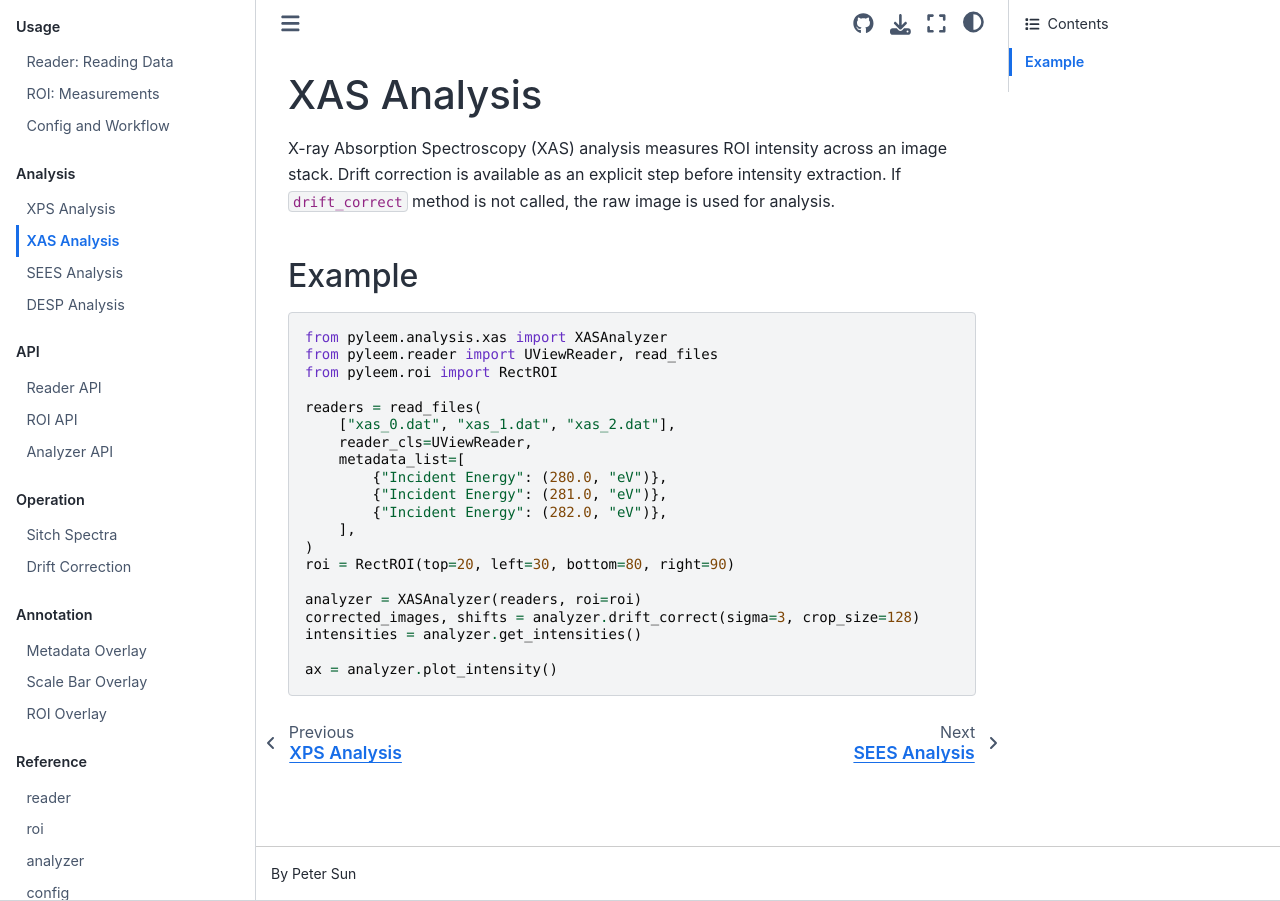
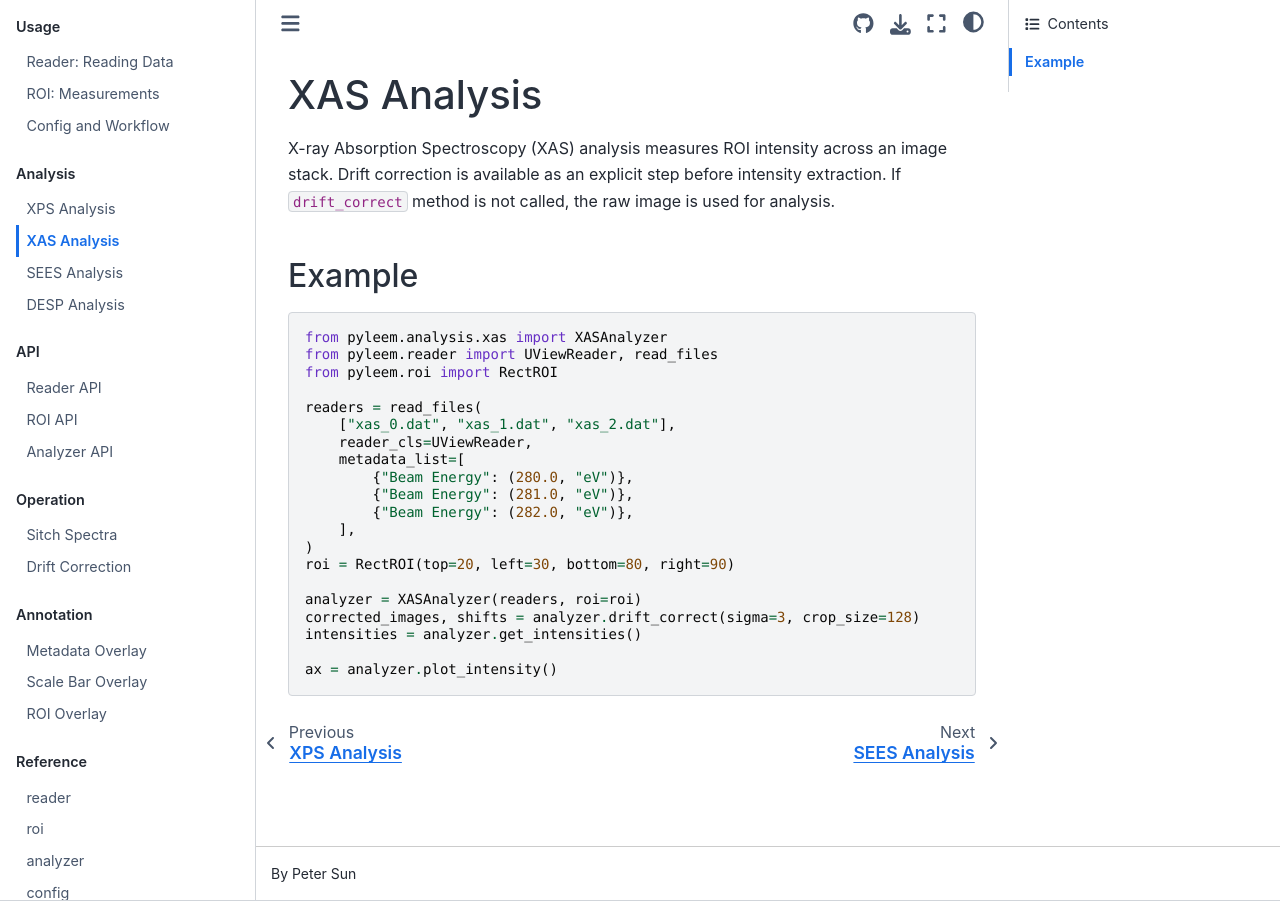
Before and after one commit to peterhys/pyLEEM, a Sphinx documentation site: the page built from docs/analysis/xas.md, in a window 1280 px wide. Built offline with Sphinx 7.4.7 and the Sphinx Book theme 1.1.4, drawn with Linux system fonts in a browser that asks for light colours.

Commit message:
Modify metadata naming

```diff
--- a/docs/analysis/xas.md
+++ b/docs/analysis/xas.md
@@ -16,9 +16,9 @@ readers = read_files(
     ["xas_0.dat", "xas_1.dat", "xas_2.dat"],
     reader_cls=UViewReader,
     metadata_list=[
-        {"Incident Energy": (280.0, "eV")},
-        {"Incident Energy": (281.0, "eV")},
-        {"Incident Energy": (282.0, "eV")},
+        {"Beam Energy": (280.0, "eV")},
+        {"Beam Energy": (281.0, "eV")},
+        {"Beam Energy": (282.0, "eV")},
     ],
 )
 roi = RectROI(top=20, left=30, bottom=80, right=90)
```
Also changed, not shown: 2 other files.
